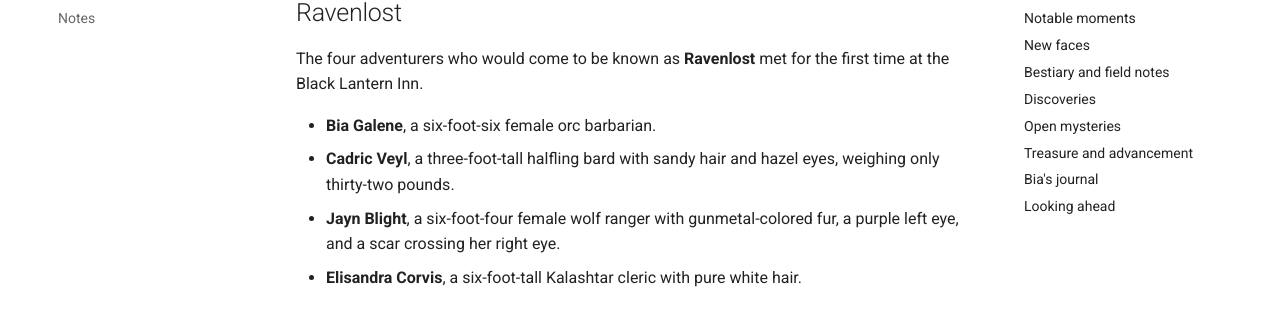
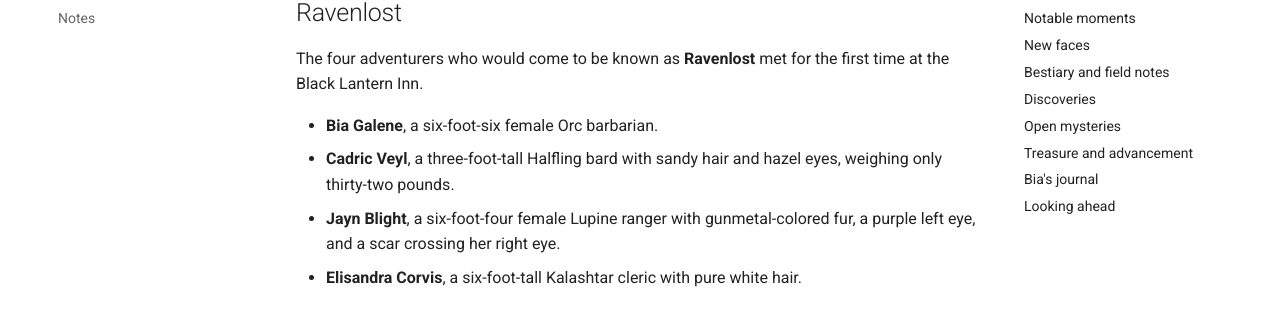
Before and after one commit to ABartzGit/ravenlost, an MkDocs documentation site: the page built from docs/chapter1/chapter-01-dnd-notes.md, in a window 1280 px wide and 900 px high, scrolled down 1066 px. Shown: the part 144-453 px from the top of the window. Built offline with MkDocs 1.6.1 and Material for MkDocs 9.7.7, drawn with Linux system fonts in a browser that asks for light colours.

```diff
--- a/docs/chapter1/chapter-01-dnd-notes.md
+++ b/docs/chapter1/chapter-01-dnd-notes.md
@@ -29,9 +29,9 @@ Four strangers answered the promise of two hundred gold. Before the job was fini
 
 The four adventurers who would come to be known as **Ravenlost** met for the first time at the Black Lantern Inn.
 
-- **Bia Galene**, a six-foot-six female orc barbarian.
-- **Cadric Veyl**, a three-foot-tall halfling bard with sandy hair and hazel eyes, weighing only thirty-two pounds.
-- **Jayn Blight**, a six-foot-four female wolf ranger with gunmetal-colored fur, a purple left eye, and a scar crossing her right eye.
+- **Bia Galene**, a six-foot-six female Orc barbarian.
+- **Cadric Veyl**, a three-foot-tall Halfling bard with sandy hair and hazel eyes, weighing only thirty-two pounds.
+- **Jayn Blight**, a six-foot-four female Lupine ranger with gunmetal-colored fur, a purple left eye, and a scar crossing her right eye.
 - **Elisandra Corvis**, a six-foot-tall Kalashtar cleric with pure white hair.
 
 They arrived as strangers. Each had followed word of a job worth two hundred gold.
```
Also changed, not shown: 2 other files.
